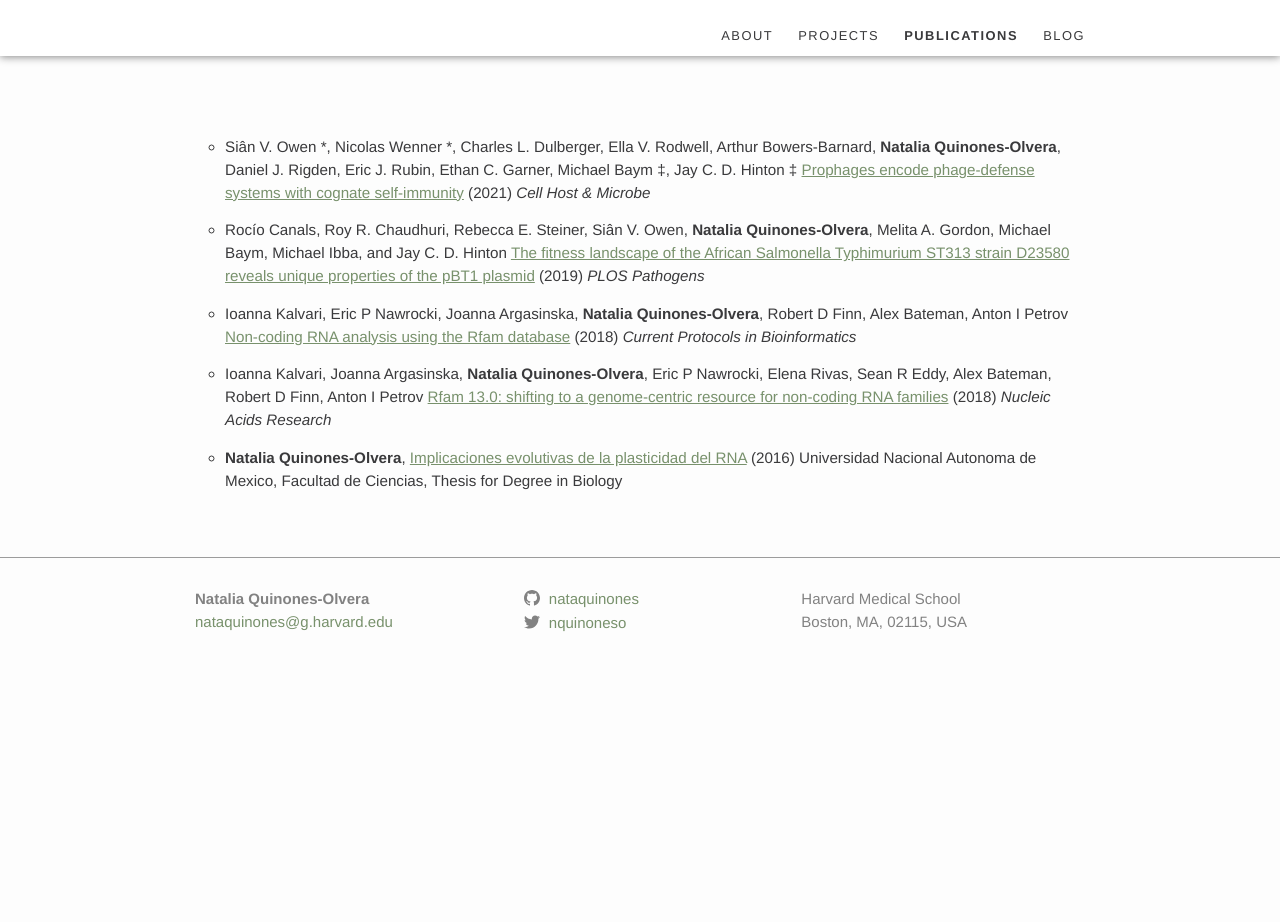
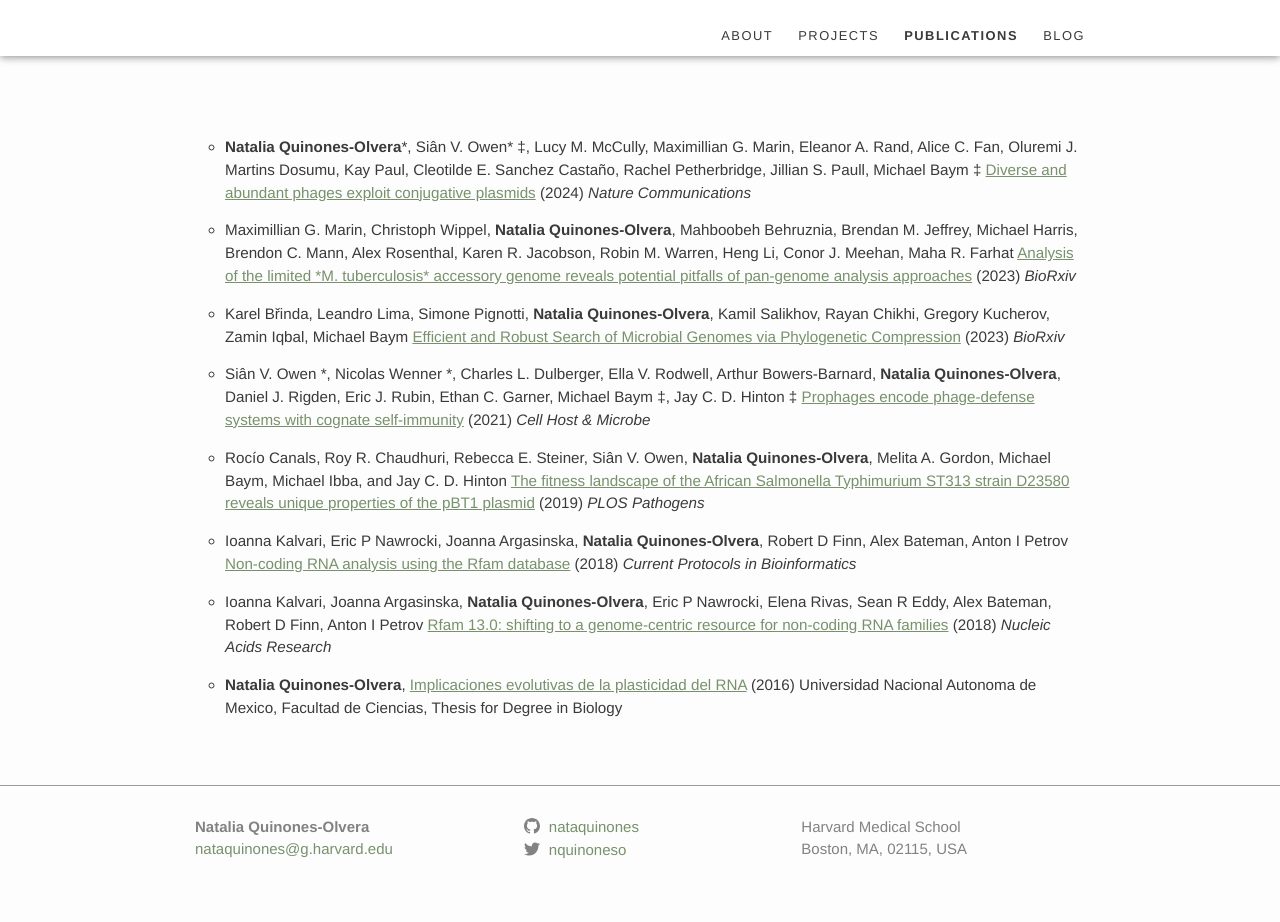
Before and after one commit to nataquinones/nataquinones.github.io, a Jekyll site: the page built from publications.md, in a window 1280 px wide. Built offline with Jekyll 4.4.1, drawn with Linux system fonts in a browser that asks for light colours; nearby versions of some CDN libraries; before the commit the page ends 900 px from its top, so only the background shows below that.

Commit message:
Update publications.md

```diff
--- a/publications.md
+++ b/publications.md
@@ -4,6 +4,12 @@ title: Publications
 permalink: /publications
 icon: https://emojipedia-us.s3.dualstack.us-west-1.amazonaws.com/thumbs/240/apple/237/closed-book_1f4d5.png
 ---
+
+- **Natalia Quinones-Olvera**\*, Siân V. Owen\* ‡, Lucy M. McCully, Maximillian G. Marin, Eleanor A. Rand, Alice C. Fan, Oluremi J. Martins Dosumu, Kay Paul, Cleotilde E. Sanchez Castaño, Rachel Petherbridge, Jillian S. Paull, Michael Baym ‡ [<u>Diverse and abundant phages exploit conjugative plasmids</u>](https://doi.org/10.1038/s41467-024-47416-z) (2024) *Nature Communications*
+
+- Maximillian G. Marin, Christoph Wippel, **Natalia Quinones-Olvera**, Mahboobeh Behruznia, Brendan M. Jeffrey, Michael Harris, Brendon C. Mann, Alex Rosenthal, Karen R. Jacobson, Robin M. Warren, Heng Li, Conor J. Meehan, Maha R. Farhat [<u>Analysis of the limited *M. tuberculosis* accessory genome reveals potential pitfalls of pan-genome analysis approaches</u>](https://www.biorxiv.org/content/10.1101/2024.03.21.586149v2) (2023) *BioRxiv*
+
+- Karel Břinda, Leandro Lima, Simone Pignotti, **Natalia Quinones-Olvera**, Kamil Salikhov, Rayan Chikhi, Gregory Kucherov, Zamin Iqbal, Michael Baym [<u>Efficient and Robust Search of Microbial Genomes via Phylogenetic Compression</u>](https://www.biorxiv.org/content/10.1101/2023.04.15.536996v3) (2023) *BioRxiv*
 
 - Siân V. Owen \*, Nicolas Wenner \*, Charles L. Dulberger, Ella V. Rodwell, Arthur Bowers-Barnard, **Natalia Quinones-Olvera**, Daniel J. Rigden, Eric J. Rubin, Ethan C. Garner, Michael Baym ‡, Jay C. D. Hinton ‡ [<u>Prophages encode phage-defense systems with cognate self-immunity</u>](https://www.cell.com/cell-host-microbe/article/S1931-3128(21)00418-2/fulltext) (2021) *Cell Host & Microbe*
 
```
